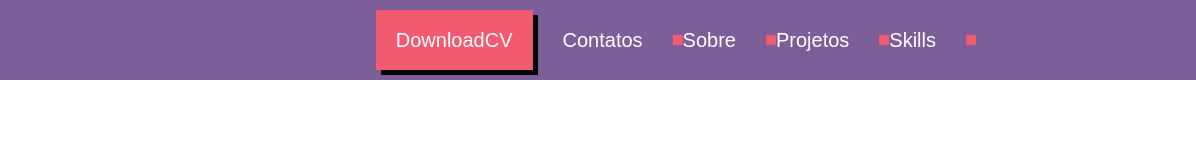
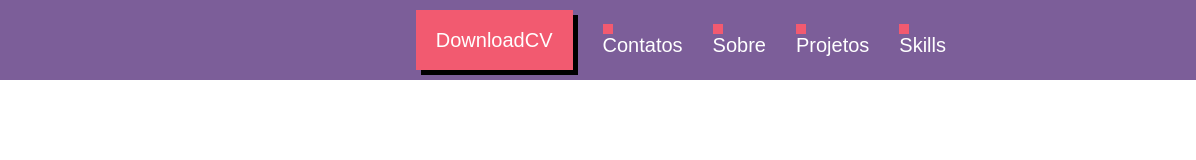
Before and after one commit to elionaymanuel/myResumeONline, a plain HTML site: page index.html in a window 1280 px wide. Shown: the full height of the page, 84-1280 px from the left. Drawn offline with Linux system fonts and the light colour scheme.

Commit message:
testing header modings

```diff
--- a/index.html
+++ b/index.html
@@ -1,5 +1,6 @@
 <!DOCTYPE html>
 <html lang="en">
+
 <head>
     <meta charset="UTF-8">
     <meta http-equiv="X-UA-Compatible" content="IE=edge">
@@ -15,22 +16,33 @@
     <link rel="stylesheet" href="css/index.css">
 
 </head>
+
 <body>
     <header>
-        <img class = "icon" src="assets/imgs/logo.svg" alt="">
+        <img class="icon" src="assets/imgs/logo.svg" alt="">
         <nav>
-            <div class="marker"></div>
-            <a href="">Skills</a>
-            <div class="marker"></div>
-            <a href="">Projetos</a>
-            <div class="marker"></div>
-            <a href="">Sobre</a>
-            <div class="marker"></div>
-            <a href="">Contatos</a>
+            <a href="">
+                <div class="marker"></div>
+                Skills
+            </a>
+            <a href="">
+                <div class="marker"></div>
+                Projetos
+            </a>
+
+            <a href="">
+                <div class="marker"></div>
+                Sobre
+            </a>
+
+            <a href="">
+                <div class="marker"></div>Contatos
+            </a>
 
             <a href="" id="button">DownloadCV</a>
         </nav>
 
     </header>
 </body>
+
 </html>
```
